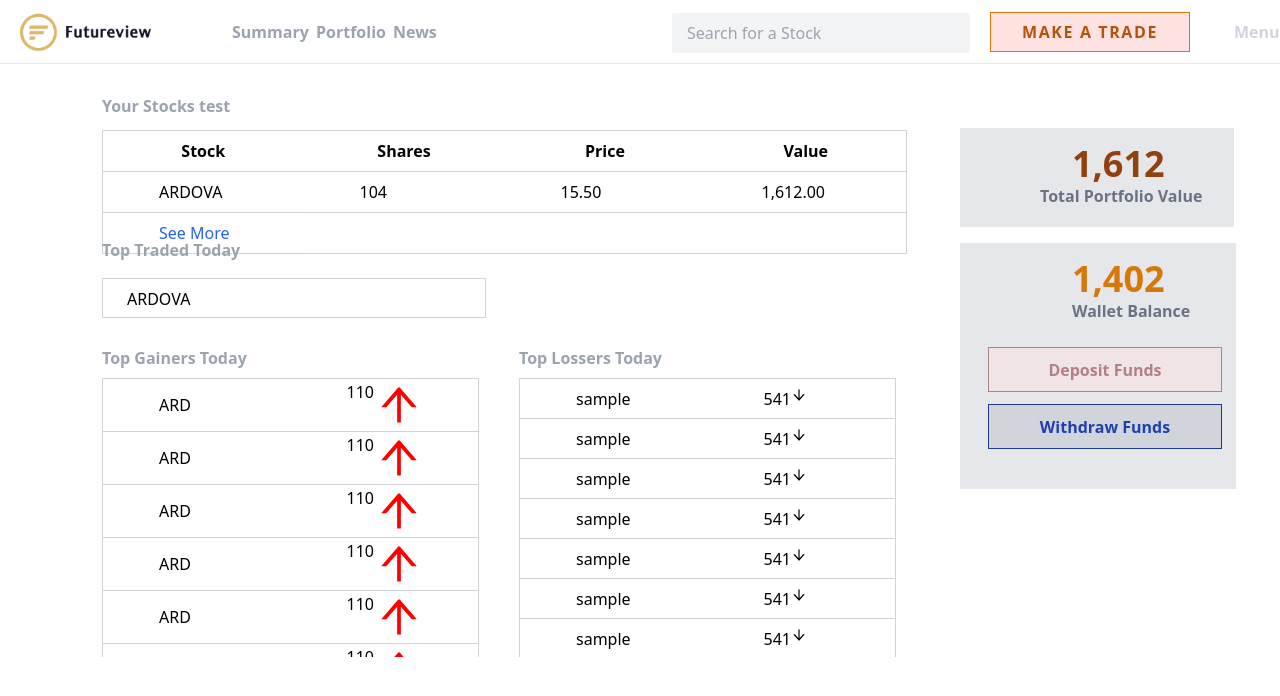
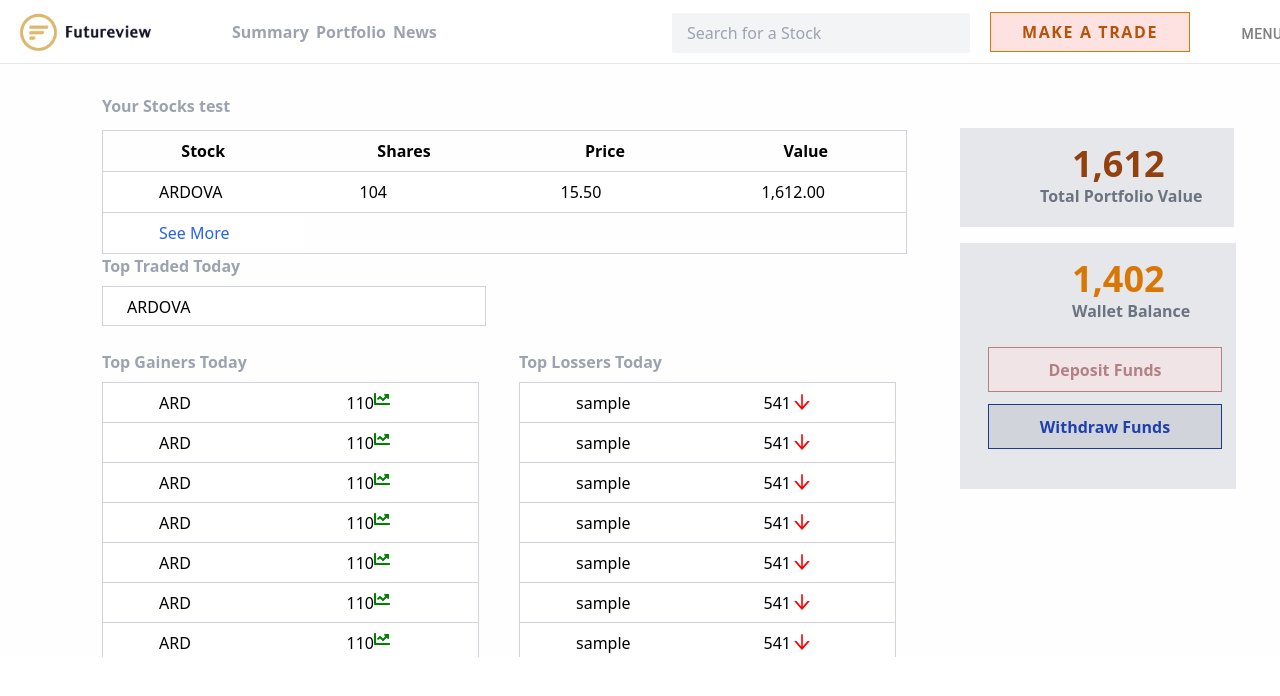
Before and after one commit to anterpreetkaur92/project_02, a React (Create React App) app: page /summary in a window 1280 px wide. Shown: the top 696 px of the page. Built offline with nearby package versions, Linux system fonts and the light colour scheme.

Commit message:
dropdown and label color

```diff
--- a/package.json
+++ b/package.json
@@ -7,6 +7,8 @@
     "@fortawesome/fontawesome": "^1.1.8",
     "@fortawesome/fontawesome-free-solid": "^5.0.13",
     "@fortawesome/react-fontawesome": "^0.1.15",
+    "@material-ui/core": "^4.12.3",
+    "@material-ui/icons": "^4.11.2",
     "@testing-library/jest-dom": "^5.14.1",
     "@testing-library/react": "^11.2.7",
     "@testing-library/user-event": "^12.8.3",
--- a/src/components/Header2.js
+++ b/src/components/Header2.js
@@ -1,39 +1,95 @@
 import React from 'react'
 import logo from '../images/futureview.png'
 import person from '../images/person.jpg'
-import {useHistory} from 'react-router-dom'
+import { useHistory } from 'react-router-dom'
+import Button from '@material-ui/core/Button';
+import Menu from '@material-ui/core/Menu';
+import MenuItem from '@material-ui/core/MenuItem';
+import Fade from '@material-ui/core/Fade';
+import { styled } from '@material-ui/core/styles';
+import Typography from '@material-ui/core/Typography';
+import Box from '@material-ui/core/Box';
+
+
+
+const MyButton = styled(Button)({
+    color: 'gray',
+    padding: '10px 0px',
+    '&:hover': {
+        background: "white",
+     },
+
+
+  });
+  const Item = styled(MenuItem)({
+    color: 'gray',
+    padding: '0 30px',
+    height:'50px',
+    top:'0'
+
+  });
+
+
 const Header2 = () => {
-    let history=useHistory();
+    let history = useHistory();
+    const [anchorEl, setAnchorEl] = React.useState(null);
+    const open = Boolean(anchorEl);
+
+    const handleClick = (event) => {
+        setAnchorEl(event.currentTarget);
+    };
+
+    const handleClose = () => {
+        setAnchorEl(null);
+    };
+
     return (
         <div>
             <div className='h-64 w-1366 border-b  flex'>
                 <div className="p-2">
-                    <img src={logo}  alt="logoimage" width="160" height="50" onClick={()=>{history.push("/")}} />
+                    <img src={logo} alt="logoimage" width="160" height="50" onClick={() => { history.push("/") }} />
                 </div>
 
-              <div className='flex w-358 h-64'>
+                <div className='flex w-358 h-64'>
 
-                <button  onClick={()=>{history.push("/summary")}} className="w-73 h-64  text-gray-400 font-semibold ml-14 border-b hover:border-b-3 hover:border-yellow-600">Summary</button>
+                    <button onClick={() => { history.push("/summary") }} className="w-73 h-64  text-gray-400 font-semibold ml-14 border-b hover:border-b-3 hover:border-yellow-600">Summary</button>
 
 
-                <button onClick={()=>{history.push("/portfolio")}} className="text-gray-400 font-semibold w-66 h-64 ml-11 border-b hover:border-b-3 hover:border-yellow-600 ">Portfolio</button>
+                    <button onClick={() => { history.push("/portfolio") }} className="text-gray-400 font-semibold w-66 h-64 ml-11 border-b hover:border-b-3 hover:border-yellow-600 ">Portfolio</button>
 
 
-                <button className="text-gray-400 font-semibold w-42 h-64 ml-11 border-b hover:border-b-3 hover:border-yellow-600">News</button>
+                    <button className="text-gray-400 font-semibold w-42 h-64 ml-11 border-b hover:border-b-3 hover:border-yellow-600">News</button>
 
-            </div>
+                </div>
 
-                <input className='bg-gray-100  w-298 h-40 ml-138 mt-13 rounded-sm space'   placeholder="Search for a Stock" type='text'/>
+                <input className='bg-gray-100  w-298 h-40 ml-138 mt-13 rounded-sm space' placeholder="Search for a Stock" type='text' />
 
 
                 <button className="bg-red-100 border border-yellow-600 w-200 h-40  font-semibold text-yellow-700 tracking-widest ml-5 mt-3">MAKE A TRADE</button>
 
-            <div class="mt-3 ml-10 w-78 h-35">
+                <div class="mt-3 ml-10 h-35 dropdown ">
+                    <MyButton aria-controls="fade-menu" aria-haspopup="true" onClick={handleClick} >
+                        Menu
+                    </MyButton>
+                    <Menu
+                        id="fade-menu"
+                        anchorEl={anchorEl}
+                        keepMounted
+                        open={open}
+                        onClose={handleClose}
+                        TransitionComponent={Fade}
 
-                <button  class='text-gray-300 text-base font-bold pt-2 pl-1'>Menu</button>
+                    >
+                    <Typography component="div">
+                    <Box fontWeight="fontWeightMedium"><Item  onClick={handleClose}>Account</Item></Box>
+                    <Box fontWeight="fontWeightRegular"><Item  onClick={handleClose}>Transactions</Item></Box>
+                    <Box fontWeight="fontWeightRegular" ><Item  onClick={handleClose}>Settings</Item></Box>
+                    <Box fontWeight="fontWeightRegular"><Item   onClick={handleClose}>Logout</Item></Box>
+                    </Typography>
+                    </Menu>
                 </div>
                 <div class="ml-2 my-2 rounded-full overflow-hidden h-11 w-11 mt-3.5">
-                    <img src={person} class=" "></img>
+                    <img src={person}></img>
                 </div>
 
             </div>
--- a/src/components/ResetPassword.js
+++ b/src/components/ResetPassword.js
@@ -14,8 +14,8 @@ const ResetPassword = () => {
                     <div className="w-1161 h-225 mt-100 ">
                         <div className='text-3xl font-bold ml-561'>Reset Password</div>
                         <div className='w-320 h-164 border bg-white ml-523 mt-25 rounded'>
-                            <div className='w-290 h-57 mt-19 ml-21'>
-                                <label className='text-xs font-medium text-gray-500'>Email Address *</label><br />
+                            <div className='w-290 h-57 mt-19 ml-21 control-group'>
+                                <label className='control-label text-xs font-medium text-gray-500'>Email Address *</label><br />
                                 <input type='text' className='bg-gray-100 bg-opacity-60 rounded-sm shadow-inner w-278 h-37' /></div>
                             <div className='flex w-278 h-65 ml-21'>
                                 <button className='font-semibold mt-21 border border-white  border-futurecolor text-sm  text-futurecolor bg-pink-100 bg-opacity-40 rounded-sm w-139 h-45'>Reset Password</button>
--- a/src/components/Summary.js
+++ b/src/components/Summary.js
@@ -1,15 +1,16 @@
 import React from 'react'
 import Header2 from './Header2';
-import { AiOutlineArrowUp, AiOutlineArrowDown } from "react-icons/ai";
+import { AiOutlineArrowDown } from "react-icons/ai";
+import { FaChartLine } from "react-icons/fa";
 import {IconContext} from 'react-icons';
-import { useHistory } from 'react-router-dom';
+import {useHistory} from 'react-router-dom';
 const Summary = () => {
 
     let history = useHistory();
     return (
         <div class="w-1366 h-657">
             <Header2 />
-            <div className=' w-1366 h-593 pl-102 bg-gray-100 bg-opacity-10'>
+            <div className='w-1366 h-593 pl-102 bg-gray-100 bg-opacity-10'>
                 <div className="w-1161 h-593 pt-30 overflow-y-auto ">
                     <div className="flex ">
                         <div className=''>
@@ -34,111 +35,104 @@ const Summary = () => {
                                             </tr>
 
                                             <tr className="bg-white border-collapse border border-gray-300 h-10">
-                                                <td className="text-blue-600 text-bold h-41 pl-14">See More</td>
+                                                <td className="text-blue-600 text-bold h-41 pl-14"><a href="#">See More</a></td>
                                             </tr>
                                         </tbody>
                                     </table>
                                 </div>
                             </div>
 
-                            <div className='h-92'>
+                            <div className='h-92 mt-4'>
                                 <label className="font-bold text-gray-400 ">Top Traded Today</label>
-                                <div className="border border-gray-300 bg-white mt-4 w-96 pl-6 h-10 pt-2">
+                                <div className="border border-gray-300 bg-white mt-2 w-96 pl-6 h-10 pt-2">
                                     ARDOVA
                                 </div>
                             </div>
 
                             <div className='flex'>
-                                <div className="mr-6 mt-4">
+                                <div className="mr-6 mt-1">
                                     <label className="font-bold text-gray-400 "> Top Gainers Today</label>
                                     <table className="table-fixed border-collapse border border-gray-300 mt-2">
                                         <thead >
                                         </thead>
                                         <tbody className="bg-white">
-                                        <IconContext.Provider value={{ color: 'red', size: '50px' }}>
+                                        <IconContext.Provider value={{ color: 'green', size: '',  }}>
 
                                             <tr className="bg-white border-collapse border border-gray-300 h-10">
                                                 <td className="w-188 h-40 pl-14 ">ARD</td>
-                                                <td className="w-188 h-40 pl-14 "><div class="flex">110<AiOutlineArrowUp style={{color:"red"}}/> </div></td>
+                                                <td className="w-188 h-40 pl-14 "><div class="flex">110<FaChartLine /> </div></td>
                                             </tr>
                                             <tr className="bg-white border-collapse border border-gray-300 h-10">
                                                 <td className="w-188 h-40 pl-14 ">ARD</td>
-                                                <td className="w-188 h-40 pl-14 "><div class="flex">110<AiOutlineArrowUp /></div></td>
+                                                <td className="w-188 h-40 pl-14 "><div class="flex">110<FaChartLine /></div></td>
                                             </tr>
                                             <tr className="bg-white border-collapse border border-gray-300 h-10">
                                                 <td className="w-188 h-40 pl-14 ">ARD</td>
-                                                <td className="w-188 h-40 pl-14 "><div class="flex">110<AiOutlineArrowUp /></div></td>
+                                                <td className="w-188 h-40 pl-14 "><div class="flex">110<FaChartLine /></div></td>
                                             </tr>
                                             <tr className="bg-white border-collapse border border-gray-300 h-10">
                                                 <td className="w-188 h-40 pl-14 ">ARD</td>
-                                                <td className="w-188 h-40 pl-14 "><div class="flex">110<AiOutlineArrowUp /></div></td>
+                                                <td className="w-188 h-40 pl-14 "><div class="flex">110<FaChartLine /></div></td>
                                             </tr>
                                             <tr className="bg-white border-collapse border border-gray-300 h-10">
                                                 <td className="w-188 h-40 pl-14 ">ARD</td>
-                                                <td className="w-188 h-40 pl-14 "><div class="flex">110<AiOutlineArrowUp /></div></td>
+                                                <td className="w-188 h-40 pl-14 "><div class="flex">110<FaChartLine /></div></td>
                                             </tr>
                                             <tr className="bg-white border-collapse border border-gray-300 h-10">
                                                 <td className="w-188 h-40 pl-14 ">ARD</td>
-                                                <td className="w-188 h-40 pl-14 "><div class="flex">110<AiOutlineArrowUp /></div></td>
+                                                <td className="w-188 h-40 pl-14 "><div class="flex">110<FaChartLine /></div></td>
                                             </tr>
                                             <tr className="bg-white border-collapse border border-gray-300 h-10">
                                                 <td className="w-188 h-40 pl-14 ">ARD</td>
-                                                <td className="w-188 h-40 pl-14 "><div class="flex">110<AiOutlineArrowUp /></div></td>
+                                                <td className="w-188 h-40 pl-14 "><div class="flex">110<FaChartLine /></div></td>
                                             </tr>
                                             <tr className="bg-white border-collapse border border-gray-300 h-10">
                                                 <td className="w-188 h-40 pl-14 ">ARD</td>
-                                                <td className="w-188 h-40 pl-14 "><div class="flex">110<AiOutlineArrowUp /></div></td>
+                                                <td className="w-188 h-40 pl-14 "><div class="flex">110<FaChartLine /></div></td>
                                             </tr>
                                             </IconContext.Provider>
                                         </tbody>
                                     </table>
                                 </div>
-                                <div className="m-4">
+                                <div className="m-4 mt-1">
                                     <label className="font-bold text-gray-400 "> Top Lossers Today</label>
                                     <table className="table-fixed border-collapse border border-gray-300 mt-2">
                                         <thead>
                                         </thead>
                                         <tbody className="bg-white">
+                                        <IconContext.Provider value={{ color: 'red', size: '22px' }}>
                                             <tr className="bg-white border-collapse border border-gray-300 h-10">
                                                 <td className="w-188 h-40 pl-14 ">sample</td>
                                                 <td className="w-188 h-40 pl-14 "><div class="flex">541<AiOutlineArrowDown /></div></td>
-
                                             </tr>
                                             <tr className="bg-white border-collapse border border-gray-300 h-10">
                                                 <td className="w-188 h-40 pl-14 ">sample</td>
                                                 <td className="w-188 h-40 pl-14 "><div class="flex">541<AiOutlineArrowDown /></div></td>
-
                                             </tr>
                                             <tr className="bg-white border-collapse border border-gray-300 h-10">
                                                 <td className="w-188 h-40 pl-14 ">sample</td>
                                                 <td className="w-188 h-40 pl-14 "><div class="flex">541<AiOutlineArrowDown /></div></td>
-
                                             </tr>
                                             <tr className="bg-white border-collapse border border-gray-300 h-10">
                                                 <td className="w-188 h-40 pl-14 ">sample</td>
                                                 <td className="w-188 h-40 pl-14 "><div class="flex">541<AiOutlineArrowDown /></div></td>
-
+                                            </tr>                                            <tr className="bg-white border-collapse border border-gray-300 h-10">
+                                                <td className="w-188 h-40 pl-14 ">sample</td>
+                                                <td className="w-188 h-40 pl-14 "><div class="flex">541<AiOutlineArrowDown /></div></td>
                                             </tr>
                                             <tr className="bg-white border-collapse border border-gray-300 h-10">
                                                 <td className="w-188 h-40 pl-14 ">sample</td>
                                                 <td className="w-188 h-40 pl-14 "><div class="flex">541<AiOutlineArrowDown /></div></td>
-
                                             </tr>
                                             <tr className="bg-white border-collapse border border-gray-300 h-10">
                                                 <td className="w-188 h-40 pl-14 ">sample</td>
                                                 <td className="w-188 h-40 pl-14 "><div class="flex">541<AiOutlineArrowDown /></div></td>
-
                                             </tr>
                                             <tr className="bg-white border-collapse border border-gray-300 h-10">
                                                 <td className="w-188 h-40 pl-14 ">sample</td>
                                                 <td className="w-188 h-40 pl-14 "><div class="flex">541<AiOutlineArrowDown /></div></td>
-
                                             </tr>
-                                            <tr className="bg-white border-collapse border border-gray-300 h-10">
-                                                <td className="w-188 h-40 pl-14 ">sample</td>
-                                                <td className="w-188 h-40 pl-14 "><div class="flex">541<AiOutlineArrowDown /></div></td>
-
-                                            </tr>
+                                            </IconContext.Provider>
                                         </tbody>
                                     </table>
                                 </div>
--- a/src/index.css
+++ b/src/index.css
@@ -330,21 +330,29 @@
     .mt-34{
         margin-top:34px;
     }
+
     .icon{
         position:absolute;
         right:480px;
         top:295px;
         font-size:25px;
     }
+
     .icon2{
         position:absolute;
         right:480px;
         top:313px;
         font-size:25px;
     }
+
     .space::placeholder{
         padding-left:15px;
     }
 
-
+    .dropdown{
+       z-index:1000;
+       }
+    .control-group:focus-within .control-label {
+        color: #E1B668 ;
+     }
 }
--- a/tailwind.config.js
+++ b/tailwind.config.js
@@ -16,10 +16,10 @@ module.exports = {
       borderWidth:['hover','focus'],
       maxHeight: ['focus'],
     },
-    borderColor:['hover','focus','responsive'],
-    cursor: ['hover', 'focus']
-
+    borderColor:['hover','focus','responsive','focus-within'],
+    cursor: ['hover', 'focus'],
 
   },
   plugins: [],
+
 }
```
Also changed, not shown: src/components/LoginPage.js (+4 -4 lines), src/components/Signup.js (+17 -15 lines), 1 other file (tests, documents, lock files or other folders).
